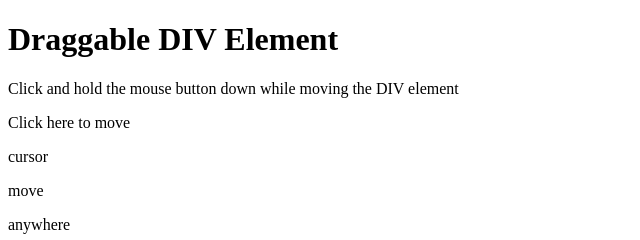
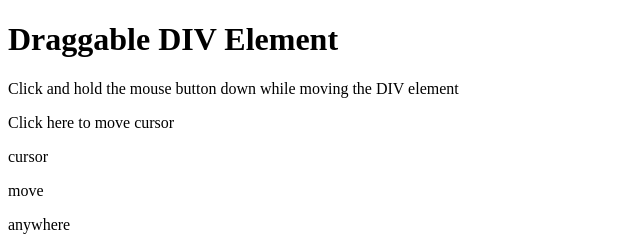
Before and after one commit to Rajeshwari-githl/static, a plain HTML site: page index.html in a window 1280 px wide. Shown: the top 240 px of the page, 0-640 px from the left. Drawn offline with Linux system fonts and the light colour scheme.

Commit message:
Update index.html

```diff
--- a/index.html
+++ b/index.html
@@ -10,7 +10,7 @@
 <p>Click and hold the mouse button down while moving the DIV element</p>
 
 <div id="mydiv">
-  <div id="mydivheader">Click here to move</div>
+  <div id="mydivheader">Click here to move cursor</div>
   <p>cursor</p>
   <p>move </p>
   <p>anywhere</p>
```
